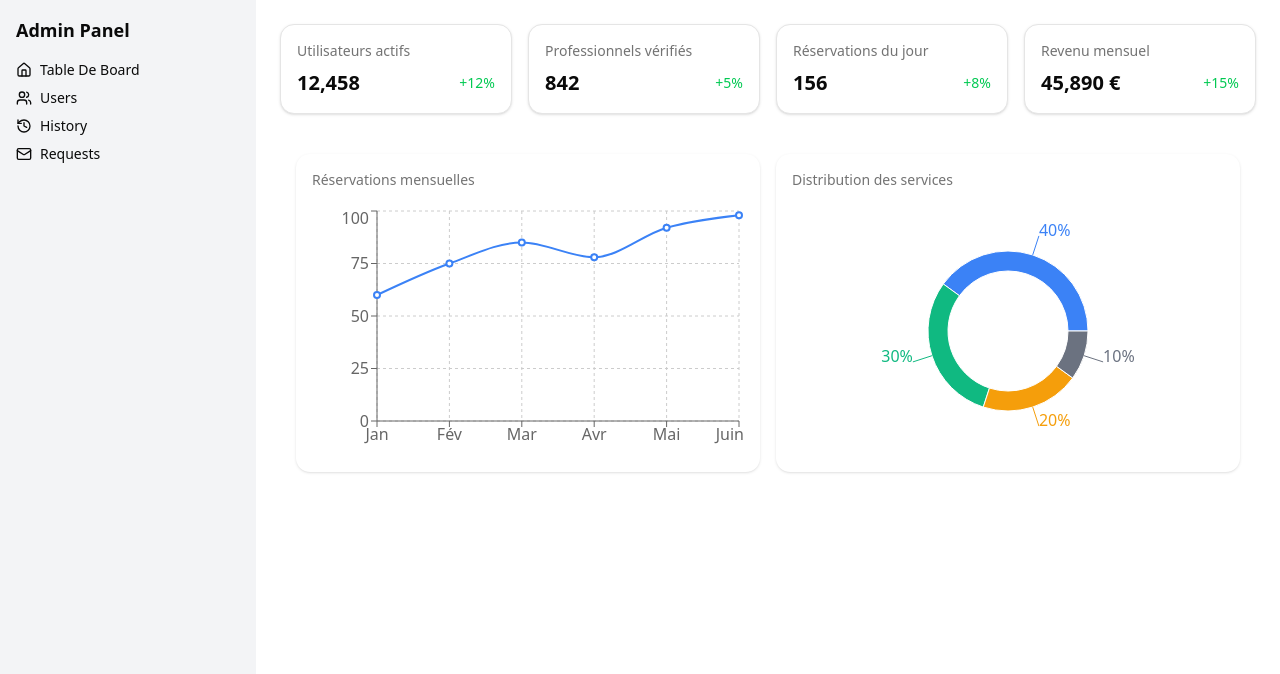
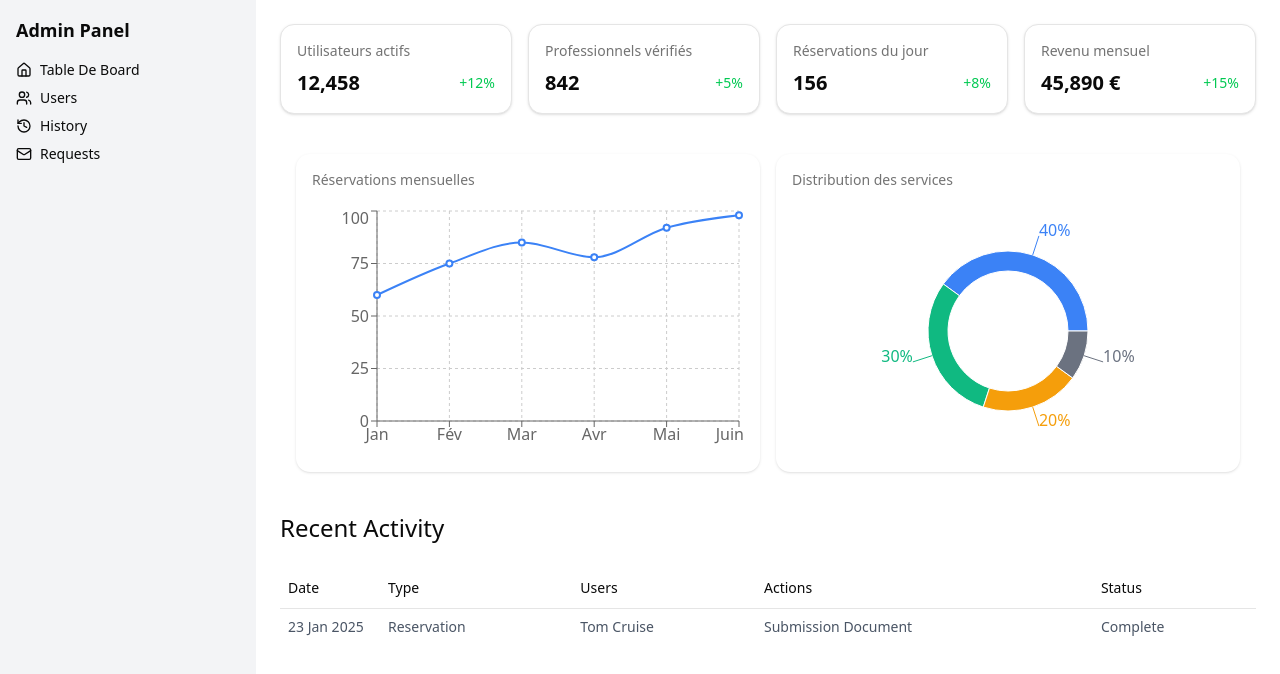
Before and after one commit to akashmuhammadabrrar/dashboard_softvence, a React (Vite) app: page / in a window 1280 px wide. Shown: the top 674 px of the page. Built offline with nearby package versions, Linux system fonts and the light colour scheme.

Commit message:
this commit for added a table for recent activity

```diff
--- /dev/null
+++ b/src/components/ui/table.tsx
@@ -0,0 +1,114 @@
+import * as React from "react"
+
+import { cn } from "@/lib/utils"
+
+function Table({ className, ...props }: React.ComponentProps<"table">) {
+  return (
+    <div
+      data-slot="table-container"
+      className="relative w-full overflow-x-auto"
+    >
+      <table
+        data-slot="table"
+        className={cn("w-full caption-bottom text-sm", className)}
+        {...props}
+      />
+    </div>
+  )
+}
+
+function TableHeader({ className, ...props }: React.ComponentProps<"thead">) {
+  return (
+    <thead
+      data-slot="table-header"
+      className={cn("[&_tr]:border-b", className)}
+      {...props}
+    />
+  )
+}
+
+function TableBody({ className, ...props }: React.ComponentProps<"tbody">) {
+  return (
+    <tbody
+      data-slot="table-body"
+      className={cn("[&_tr:last-child]:border-0", className)}
+      {...props}
+    />
+  )
+}
+
+function TableFooter({ className, ...props }: React.ComponentProps<"tfoot">) {
+  return (
+    <tfoot
+      data-slot="table-footer"
+      className={cn(
+        "bg-muted/50 border-t font-medium [&>tr]:last:border-b-0",
+        className
+      )}
+      {...props}
+    />
+  )
+}
+
+function TableRow({ className, ...props }: React.ComponentProps<"tr">) {
+  return (
+    <tr
+      data-slot="table-row"
+      className={cn(
+        "hover:bg-muted/50 data-[state=selected]:bg-muted border-b transition-colors",
+        className
+      )}
+      {...props}
+    />
+  )
+}
+
+function TableHead({ className, ...props }: React.ComponentProps<"th">) {
+  return (
+    <th
+      data-slot="table-head"
+      className={cn(
+        "text-foreground h-10 px-2 text-left align-middle font-medium whitespace-nowrap [&:has([role=checkbox])]:pr-0 [&>[role=checkbox]]:translate-y-[2px]",
+        className
+      )}
+      {...props}
+    />
+  )
+}
+
+function TableCell({ className, ...props }: React.ComponentProps<"td">) {
+  return (
+    <td
+      data-slot="table-cell"
+      className={cn(
+        "p-2 align-middle whitespace-nowrap [&:has([role=checkbox])]:pr-0 [&>[role=checkbox]]:translate-y-[2px]",
+        className
+      )}
+      {...props}
+    />
+  )
+}
+
+function TableCaption({
+  className,
+  ...props
+}: React.ComponentProps<"caption">) {
+  return (
+    <caption
+      data-slot="table-caption"
+      className={cn("text-muted-foreground mt-4 text-sm", className)}
+      {...props}
+    />
+  )
+}
+
+export {
+  Table,
+  TableHeader,
+  TableBody,
+  TableFooter,
+  TableHead,
+  TableRow,
+  TableCell,
+  TableCaption,
+}
--- a/src/pages/Tables.tsx
+++ b/src/pages/Tables.tsx
@@ -2,6 +2,16 @@
 import DonutChartCard from "@/components/ui/DonutChartCard"
 import LineChartCard from "@/components/ui/LineChartCard"
 import StatsCard from "@/components/ui/StatsCard"
+
+import {
+  Table,
+  TableBody,
+  TableCaption,
+  TableCell,
+  TableHead,
+  TableHeader,
+  TableRow,
+} from "@/components/ui/table"
 
 const Tables = () => {
   return (
@@ -18,6 +28,31 @@
       <DonutChartCard />
     </div>
 
+    {/* table data */}
+    <h2 className="text-2xl">Recent Activity</h2>
+
+    <Table>
+
+  <TableHeader>
+    <TableRow>
+      <TableHead className="w-[100px]">Date</TableHead>
+      <TableHead>Type</TableHead>
+      <TableHead>Users</TableHead>
+      <TableHead >Actions</TableHead>
+      <TableHead >Status</TableHead>
+    </TableRow>
+  </TableHeader>
+  <TableBody>
+    <TableRow>
+      <TableCell className="text-gray-600">23 Jan 2025</TableCell>
+      <TableCell className="text-gray-600">Reservation</TableCell>
+      <TableCell className="text-gray-600">Tom Cruise</TableCell>
+      <TableCell className="text-gray-600" >Submission Document</TableCell>
+      <TableCell className="text-gray-600">Complete</TableCell>
+    </TableRow>
+  </TableBody>
+</Table>
+
     </div>
   )
 }
```
